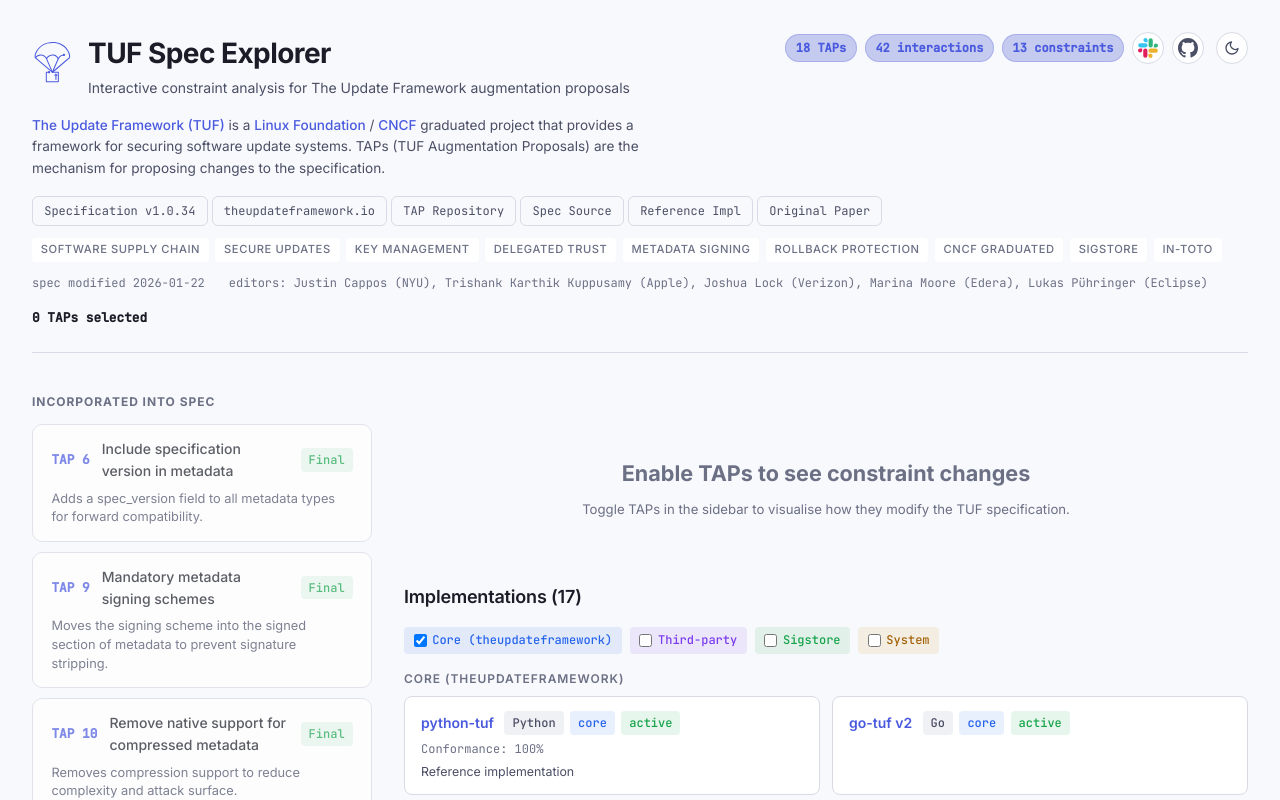
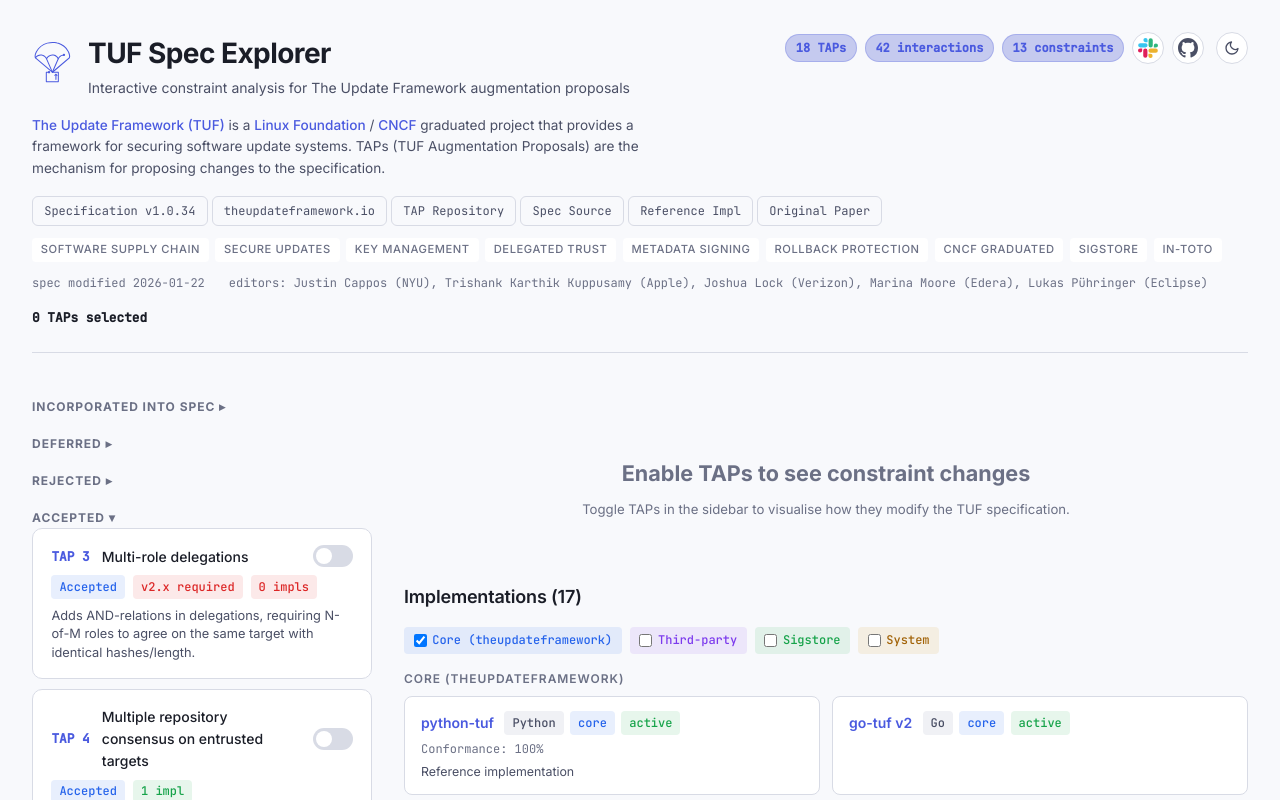
Before and after one commit to kipz/tuf-spec-explorer, a React (Vite) app: page / in a window 1280 px wide. Shown: the top 800 px of the page. Built offline with nearby package versions, Linux system fonts and the light colour scheme.

Commit message:
Group sidebar TAPs by status with collapsible sections
Incorporated, Deferred, and Rejected sections are collapsed by
default. Accepted and Draft remain expanded.

```diff
--- a/src/App.tsx
+++ b/src/App.tsx
@@ -524,12 +524,24 @@
 
       <div className="layout">
         <aside className="sidebar">
-          <h2>Incorporated into Spec</h2>
+          <details className="sidebar-collapsible">
+            <summary><h2>Incorporated into Spec</h2></summary>
             {data.incorporatedTaps.map(tap => (
               <IncorporatedTapCard key={tap.tap} tap={tap} />
             ))}
-          <h2>Toggle TAPs</h2>
-          {data.taps.map(tap => (
+          </details>
+          {([
+            { label: 'Deferred', status: 'Deferred', defaultOpen: false },
+            { label: 'Rejected', status: 'Rejected', defaultOpen: false },
+            { label: 'Accepted', status: 'Accepted', defaultOpen: true },
+            { label: 'Draft', status: 'Draft', defaultOpen: true },
+          ] as const).map(group => {
+            const taps = data.taps.filter(t => t.status === group.status)
+            if (taps.length === 0) return null
+            return (
+              <details key={group.status} className="sidebar-collapsible" open={group.defaultOpen || undefined}>
+                <summary><h2>{group.label}</h2></summary>
+                {taps.map(tap => (
                   <TapCard
                     key={tap.tap}
                     tap={tap}
@@ -538,6 +550,9 @@
                     implementationCount={tapImplCounts.get(tap.tap) ?? 0}
                   />
                 ))}
+              </details>
+            )
+          })}
         </aside>
 
         <main className="main">
--- a/src/styles.css
+++ b/src/styles.css
@@ -270,6 +270,31 @@
   letter-spacing: 0.08em;
   color: var(--text-muted);
   margin-bottom: 0.75rem;
+}
+
+.sidebar-collapsible {
+  margin-bottom: 0.75rem;
+}
+
+.sidebar-collapsible summary {
+  cursor: pointer;
+  list-style: none;
+}
+
+.sidebar-collapsible summary::-webkit-details-marker {
+  display: none;
+}
+
+.sidebar-collapsible summary h2 {
+  display: inline;
+}
+
+.sidebar-collapsible summary h2::after {
+  content: ' ▸';
+}
+
+.sidebar-collapsible[open] summary h2::after {
+  content: ' ▾';
 }
 
 .tap-card {
```
Lines whose indentation alone changed are shown as unchanged.
